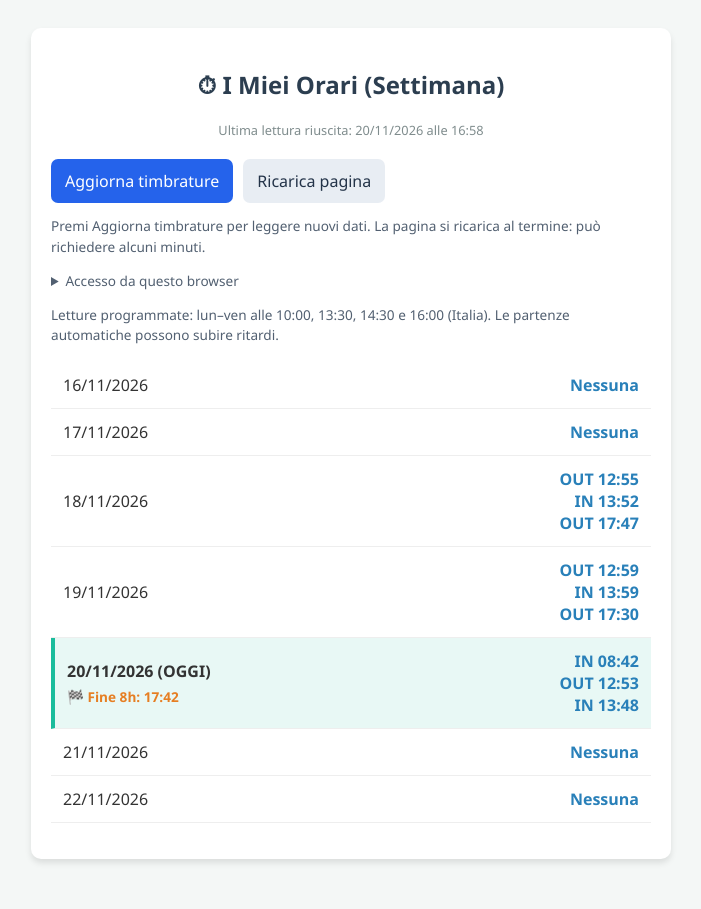
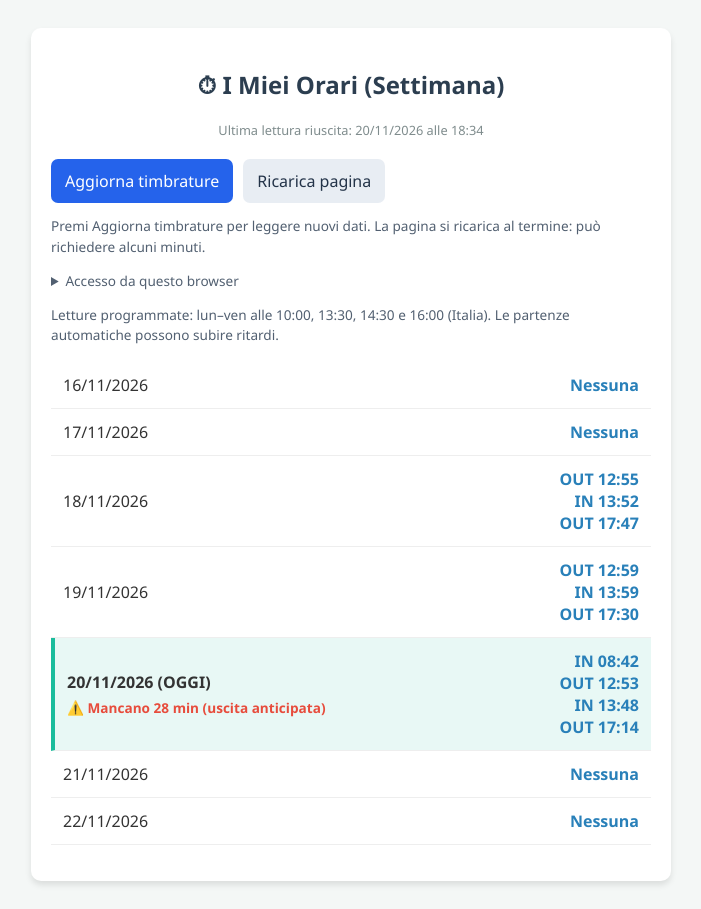
Before and after one commit to EnricoPr9496/read-solari, a plain HTML site: page index.html in a window 1280 px wide. Shown: the whole page, without its empty margins (289-990 px from the left). Before the commit the page ends 887 px from the top, so only its background shows below. Drawn offline with Linux system fonts and the light colour scheme.

Commit message:
Aggiornamento orari dashboard

```diff
--- a/index.html
+++ b/index.html
@@ -25,10 +25,10 @@
             [hidden] { display: none !important; }
         </style>
     </head>
-    <body data-updated-at="2026-11-20T16:58:04.381733+01:00">
+    <body data-updated-at="2026-11-20T18:34:37.683753+01:00">
         <div class="container">
             <h2>⏱ I Miei Orari (Settimana)</h2>
-            <div class="update">Ultima lettura riuscita: 20/11/2026 alle 16:58</div>
+            <div class="update">Ultima lettura riuscita: 20/11/2026 alle 18:34</div>
             <div id="avviso-dati" class="avviso" role="status" hidden></div>
             <div class="azioni">
                 <a href="https://github.com/EnricoPr9496/read-solari/actions/workflows/aggiorna_sito.yml" target="_blank" rel="noopener noreferrer">Aggiorna tramite GitHub ↗</a>
@@ -44,7 +44,7 @@
 <li data-date='2026-11-17'><div>17/11/2026</div><div class='timbrature'>Nessuna</div></li>
 <li data-date='2026-11-18'><div>18/11/2026</div><div class='timbrature'>OUT 12:55 <br> IN 13:52 <br> OUT 17:47</div></li>
 <li data-date='2026-11-19'><div>19/11/2026</div><div class='timbrature'>OUT 12:59 <br> IN 13:59 <br> OUT 17:30</div></li>
-<li class="oggi" data-date='2026-11-20'><div><strong>20/11/2026 (OGGI)</strong><span class='previsione'>🏁 Fine 8h: 17:42</span></div><div class='timbrature'>IN 08:42 <br> OUT 12:53 <br> IN 13:48</div></li>
+<li class="oggi" data-date='2026-11-20'><div><strong>20/11/2026 (OGGI)</strong><span class='previsione errore'>⚠️ Mancano 28 min (uscita anticipata)</span></div><div class='timbrature'>IN 08:42 <br> OUT 12:53 <br> IN 13:48 <br> OUT 17:14</div></li>
 <li data-date='2026-11-21'><div>21/11/2026</div><div class='timbrature'>Nessuna</div></li>
 <li data-date='2026-11-22'><div>22/11/2026</div><div class='timbrature'>Nessuna</div></li>
 
```
